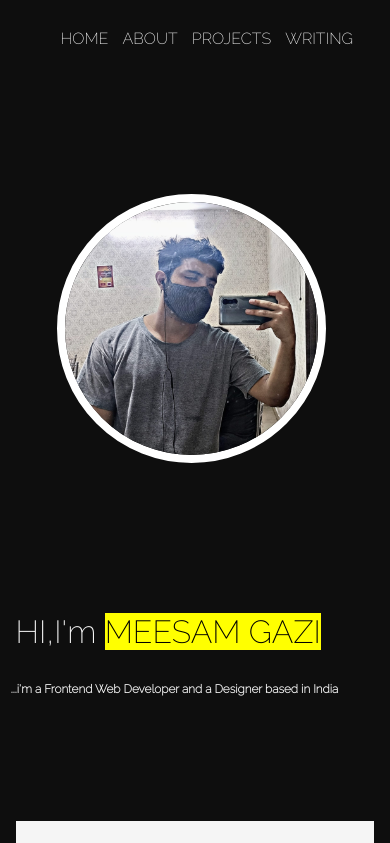
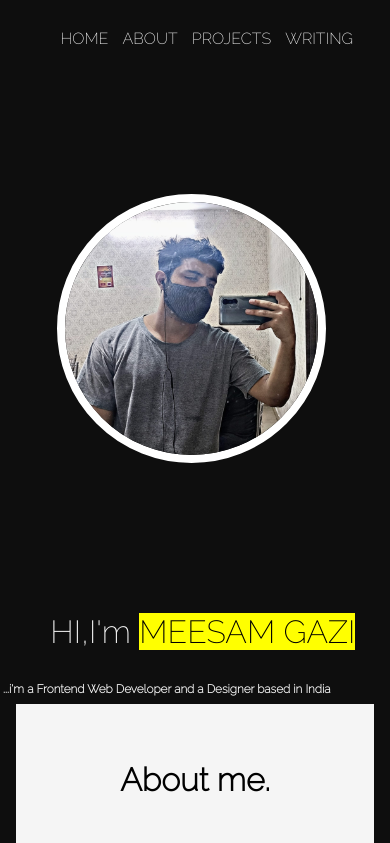
Before and after one commit to MesumGazi/My-Portfolio, a plain HTML site: page about.html in a window 390 px wide. Shown: the top 843 px of the page. Drawn offline with Linux system fonts and the light colour scheme.

Commit message:
Update about.css

```diff
--- a/about.css
+++ b/about.css
@@ -205,12 +205,14 @@ body {
     padding-left: 4%;
     color: whitesmoke;
     font-size: 2rem;
+    text-align: center;
 }
 .header h1 {
-    padding-left: 2%;
+    padding-left: 0%;
     color: whitesmoke;
     font-size: 1.4vh;
-    margin-bottom: 32%;
+    margin-bottom: 32%
+    text-align: center;
 }
 .nxp h1 {
     padding-top: 2rem;
```
